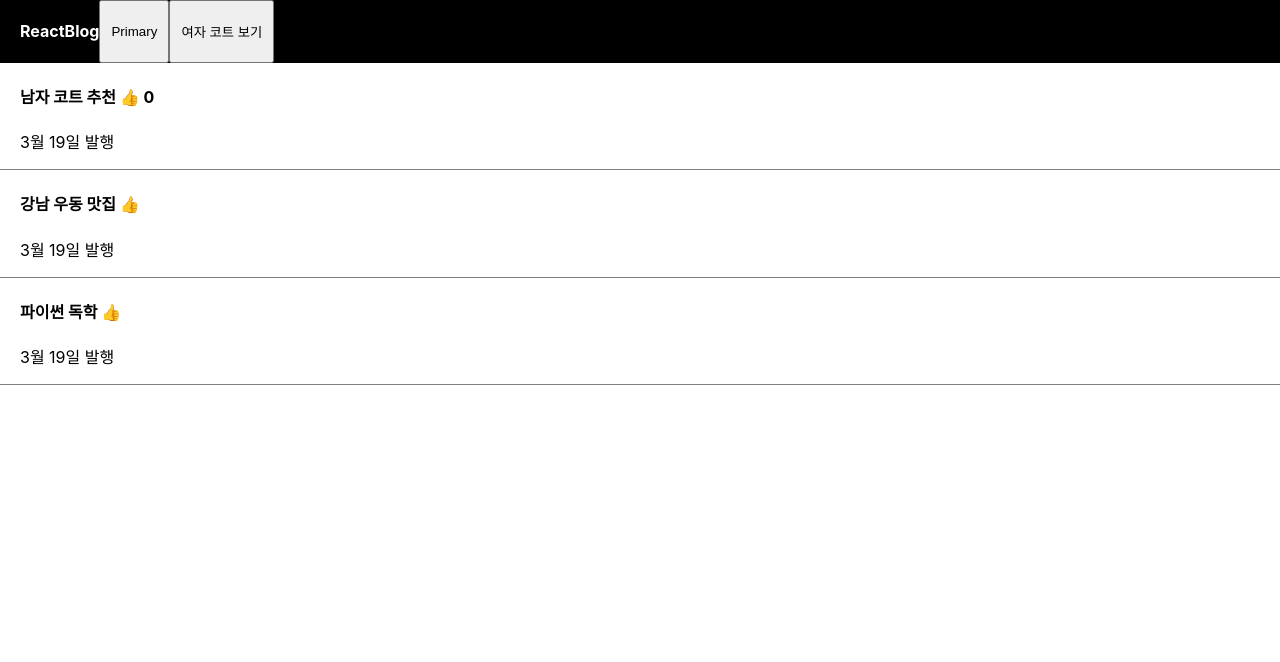
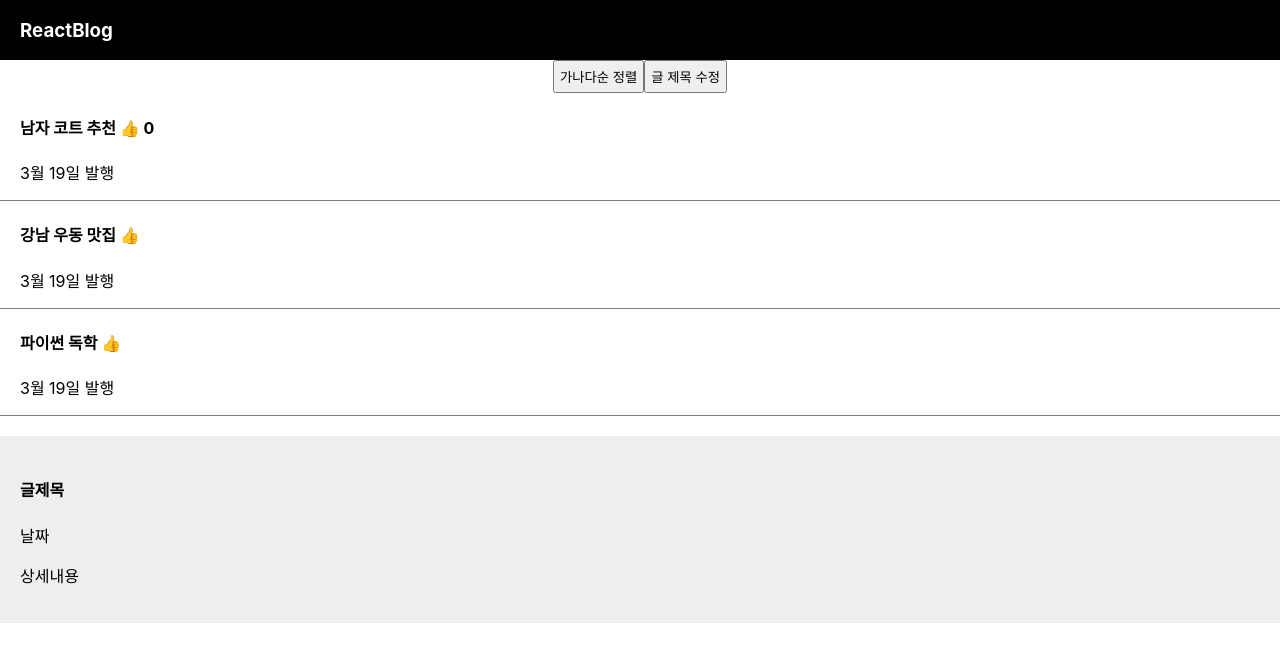
Before and after one commit to tncks2z/react, a React (Create React App) app in the folder react-study/: page / in a window 1280 px wide. Shown: the top 662 px of the page. Built offline with nearby package versions, Linux system fonts and the light colour scheme.

Commit message:
가나다순 정렬버튼 추가

```diff
--- a/react-study/public/index.html
+++ b/react-study/public/index.html
@@ -5,10 +5,7 @@
     <link rel="icon" href="%PUBLIC_URL%/favicon.ico" />
     <meta name="viewport" content="width=device-width, initial-scale=1" />
     <meta name="theme-color" content="#000000" />
-    <meta
-      name="description"
-      content="Web site created using create-react-app"
-    />
+    <meta name="description" content="Web site created using create-react-app" />
     <link rel="apple-touch-icon" href="%PUBLIC_URL%/logo192.png" />
     <!--
       manifest.json provides metadata used when your web app is installed on a
--- a/react-study/src/App.css
+++ b/react-study/src/App.css
@@ -18,7 +18,13 @@ div {
   border-bottom: 1px solid grey;
 }
 .btn {
-  padding: 10px;
+  padding: 5px;
+}
+.modal {
+  margin-top: 20px;
+  padding: 20px;
+  background-color: #eee;
+  text-align: left;
 }
 .App-logo {
   height: 40vmin;
--- a/react-study/src/App.js
+++ b/react-study/src/App.js
@@ -1,6 +1,5 @@
 import './App.css';
 import { useState } from 'react';
-import { Button } from 'react-bootstrap';
 
 function App() {
   const [titles, setTitles] = useState(['남자 코트 추천', '강남 우동 맛집', '파이썬 독학']); //자바스크립트의 Destruturing 문법
@@ -8,18 +7,30 @@ function App() {
   return (
     <div className="App">
       <div className="black-nav">
-        <h4>ReactBlog</h4>
-        <Button variant="outline-primary">Primary</Button>
+        <h3>ReactBlog</h3>
+      </div>
       <button
         type="button"
         className="btn"
         onClick={() => {
-            setTitles('여자 코트 추천');
+          let sortTitle = [...titles];
+          sortTitle.sort();
+          setTitles(sortTitle);
         }}
       >
-          여자 코트 보기
+        가나다순 정렬
       </button>
-      </div>
+      <button
+        type="button"
+        className="btn"
+        onClick={() => {
+          let copyTitle = [...titles]; // ... -> 괄호 벗겨주세요
+          copyTitle[0] = '여자 코트 추천';
+          setTitles(copyTitle);
+        }}
+      >
+        글 제목 수정
+      </button>
       <div className="list">
         <h4>
           {titles[0]}{' '}
@@ -30,7 +41,7 @@ function App() {
           >
             👍
           </span>{' '}
-          {good}
+          {good}{' '}
         </h4>
         <p>3월 19일 발행</p>
       </div>
@@ -46,6 +57,11 @@ function App() {
         </h4>
         <p>3월 19일 발행</p>
       </div>
+      <div className="modal">
+        <h4>글제목</h4>
+        <p>날짜</p>
+        <p>상세내용</p>
+      </div>
     </div>
   );
 }
```
Lines whose indentation alone changed are shown as unchanged.
